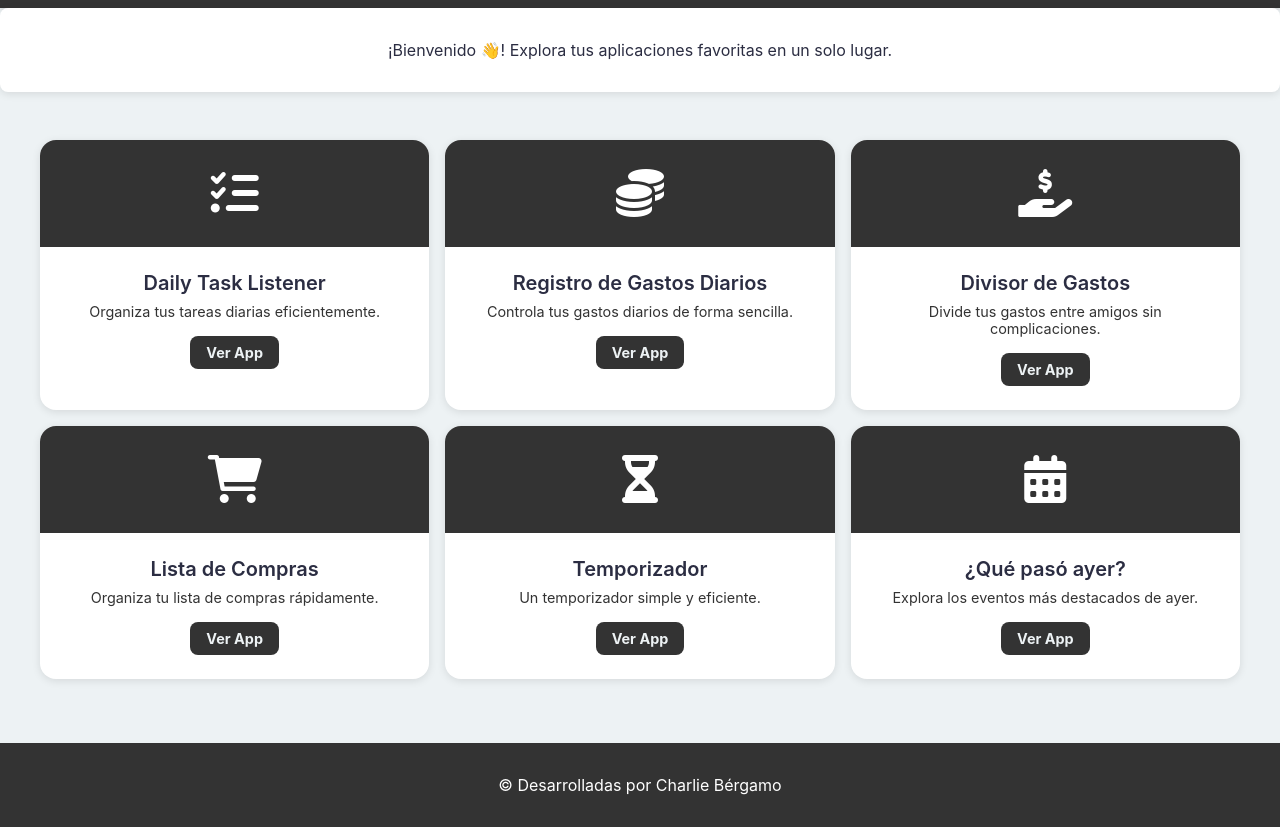
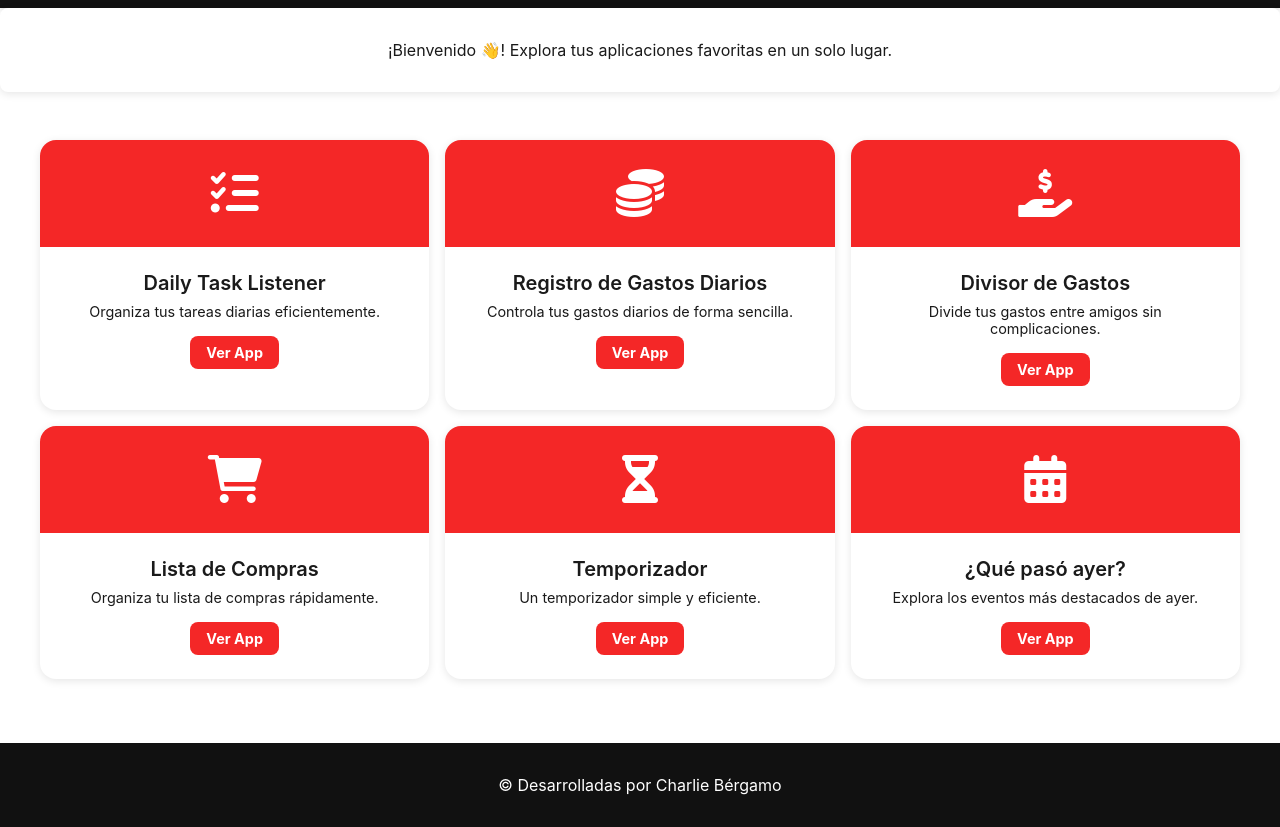
Before and after one commit to carlosbergamo/APPFLIX, a plain HTML site: page index.html in a window 1280 px wide. Shown: the part 79-906 px from the top of the page. Drawn offline with Linux system fonts and the light colour scheme.

Commit message:
Update index.html

```diff
--- a/index.html
+++ b/index.html
@@ -6,28 +6,26 @@
     <title>Mis Aplicaciones</title>
     <link rel="stylesheet" href="https://cdnjs.cloudflare.com/ajax/libs/font-awesome/6.0.0-beta3/css/all.min.css">
     <style>
-        /* Paleta de colores basada en Apple Design */
+        /* Paleta accesible */
         :root {
-            --primary-color: #333333; /* Gris azulado */
-            --background-color: #EDF2F4; /* Fondo claro */
-            --text-color: #2B2D42; /* Azul profundo oscuro */
+            --primary-color: #F42727; /* Rojo vibrante */
+            --background-color: #FFFFFF; /* Fondo claro */
+            --text-color: #1A1A1A; /* Gris oscuro casi negro */
             --card-color: #FFFFFF; /* Blanco puro */
-            --header-footer-color: #333333; /* Negro oscuro */
-            --welcome-banner-color: #FFFFFF; /* Blanco puro */
-            --hover-color: #333333; /* Gris azulado */
+            --header-footer-color: #111111; /* Negro accesible */
+            --hover-color: #D40F0F; /* Rojo oscuro */
             --shadow-color: rgba(0, 0, 0, 0.1);
             --hover-scale: 1.03;
         }
 
         @media (prefers-color-scheme: dark) {
             :root {
-                --primary-color: #EDF2F4; /* Blanco apagado */
-                --background-color: #2B2D42; /* Azul profundo oscuro */
-                --text-color: #EDF2F4; /* Blanco apagado */
-                --card-color: #333333; /* Gris azulado */
-                --header-footer-color: #333333; /* Negro oscuro */
-                --welcome-banner-color: #FFFFFF; /* Blanco puro */
-                --hover-color: #FFFFFF; /* Blanco puro */
+                --primary-color: #FF6B6B; /* Rojo suave */
+                --background-color: #2B2B2B; /* Gris oscuro */
+                --text-color: #FFFFFF; /* Blanco puro */
+                --card-color: #333333; /* Gris medio */
+                --header-footer-color: #111111; /* Negro accesible */
+                --hover-color: #FF4C4C; /* Rojo claro */
                 --shadow-color: rgba(255, 255, 255, 0.1);
             }
         }
@@ -63,19 +61,6 @@
             padding: 2rem;
             max-width: 1200px;
             margin: auto;
-            opacity: 0;
-            animation: fadeIn 1s forwards;
-        }
-
-        @keyframes fadeIn {
-            0% {
-                opacity: 0;
-                transform: translateY(20px);
-            }
-            100% {
-                opacity: 1;
-                transform: translateY(0);
-            }
         }
 
         .card {
@@ -117,13 +102,13 @@
         .card-description {
             margin: 0.5rem 0 1rem;
             font-size: 0.9rem;
-            color: var(--primary-color);
+            color: var(--text-color);
         }
 
         .card-link {
             display: inline-block;
             text-decoration: none;
-            color: var(--background-color);
+            color: var(--card-color);
             background-color: var(--primary-color);
             padding: 0.5rem 1rem;
             border-radius: 8px;
@@ -148,7 +133,7 @@
         .welcome-banner {
             text-align: center;
             padding: 1rem;
-            background-color: var(--welcome-banner-color);
+            background-color: var(--card-color);
             color: var(--text-color);
             margin-bottom: 1rem;
             border-radius: 8px;
@@ -254,11 +239,7 @@
         const scrollToTopBtn = document.getElementById("scrollToTop");
 
         window.addEventListener("scroll", () => {
-            if (window.scrollY > 300) {
-                scrollToTopBtn.style.display = "block";
-            } else {
-                scrollToTopBtn.style.display = "none";
-            }
+            scrollToTopBtn.style.display = window.scrollY > 300 ? "block" : "none";
         });
 
         scrollToTopBtn.addEventListener("click", () => {
```
